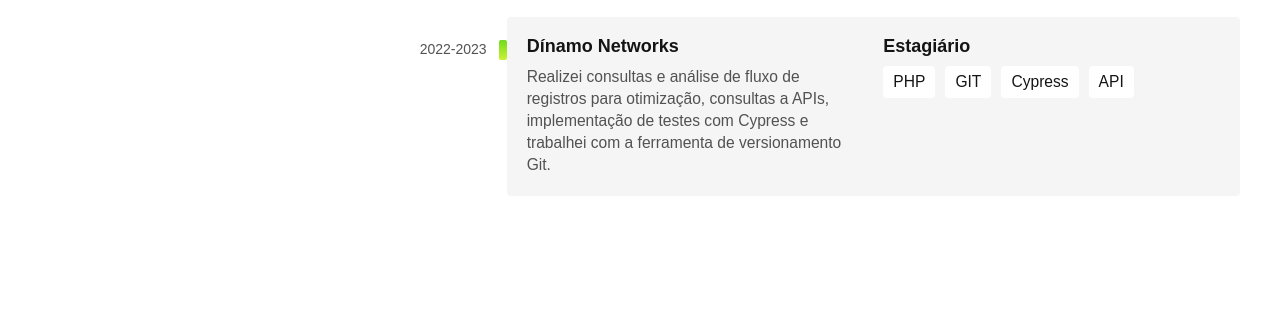
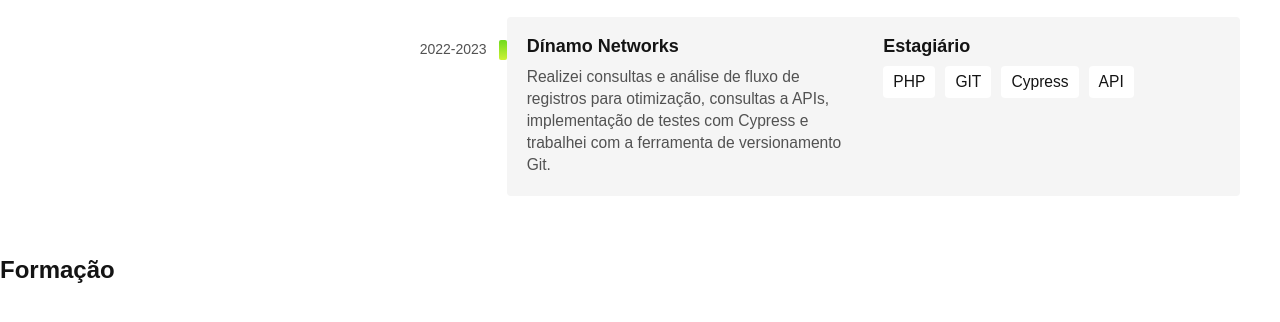
Before and after one commit to GeovanniMarrocos/GeovanniMarrocos.github.io, a plain HTML site: page index.html in a window 1280 px wide. Shown: the part 1426-1748 px from the top of the page. Drawn offline with Linux system fonts and the light colour scheme.

Commit message:
update experiencia

```diff
--- a/css/experiencia.css
+++ b/css/experiencia.css
@@ -114,7 +114,6 @@
 
 }
 
-
 @media(max-width:400px) {
 
 .empresa {
--- a/css/style.css
+++ b/css/style.css
@@ -2,3 +2,4 @@
 @import url(./header.css);
 @import url(./introducao.css);
 @import url(./experiencia.css);
+@import url(./formacao.css);
--- a/index.html
+++ b/index.html
@@ -79,6 +79,13 @@
     </div>
 
   </section>
+  <section class="formacao" id="formacao">
+    <div>
+      <h1>Formação</h1>
+    </div>
+  </section>
+
+
 </body>
 
 </html>
```
Also changed, not shown: css/formacao.css (added).
